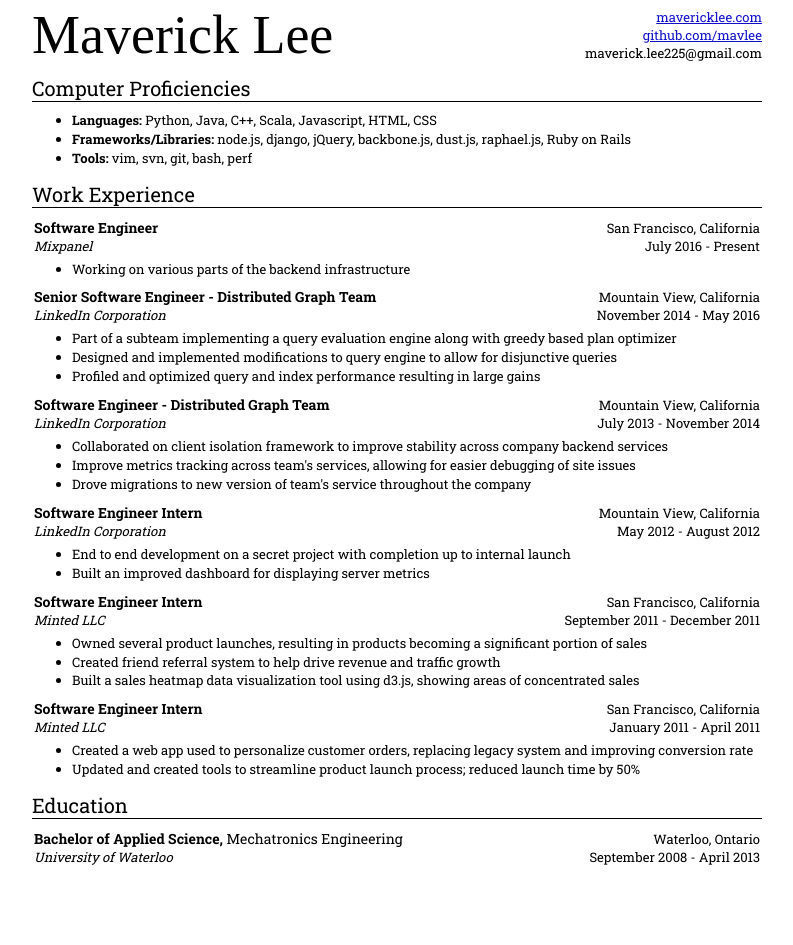
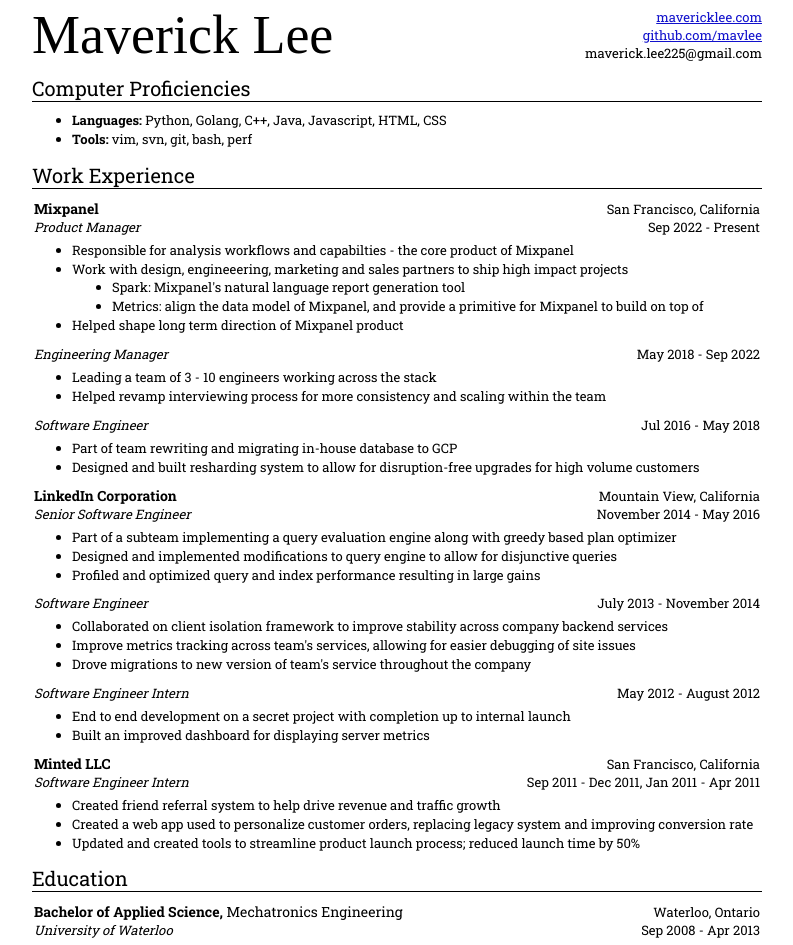
Before and after one commit to mavlee/mavlee.github.com, a Jekyll site: the page resume/index.html, which Jekyll copies as it is, in a window 1280 px wide. Shown: the whole page, without its empty margins (243-1036 px from the left). Built offline with Jekyll 4.4.1, drawn with Linux system fonts in a browser that asks for light colours; some web fonts are replaced; before the commit the page ends 900 px from its top, so only the background shows below that.

Commit message:
update resume

```diff
--- a/resume/index.html
+++ b/resume/index.html
@@ -23,35 +23,63 @@
     <div class="section">
       <h1>Computer Proficiencies</h1>
       <ul>
-        <li><b>Languages:</b> Python, Java, C++, Scala, Javascript, HTML, CSS</li>
-        <li><b>Frameworks/Libraries:</b> node.js, django, jQuery, backbone.js, dust.js, raphael.js, Ruby on Rails</li>
+        <li><b>Languages:</b> Python, Golang, C++, Java, Javascript, HTML, CSS</li>
         <li><b>Tools:</b> vim, svn, git, bash, perf</li>
       </ul>
     </div>
 
     <div class="section">
       <h1>Work Experience</h1>
-        <table>
+      <table>
         <tr>
-          <th class="left">Software Engineer</th>
+          <th class="left">Mixpanel</th>
           <td class="right">San Francisco, California</td>
         </tr>
         <tr>
-          <td class="left company">Mixpanel</td>
-          <td class="right">July 2016 - Present</td>
+          <td class="left job-title">Product Manager</td>
+          <td class="right">Sep 2022 - Present</td>
         </tr>
       </table>
       <ul>
-        <li>Working on various parts of the backend infrastructure</li>
+        <li>Responsible for analysis workflows and capabilties - the core product of Mixpanel</li>
+        <li>Work with design, engineeering, marketing and sales partners to ship high impact projects
+          <ul>
+            <li>Spark: Mixpanel's natural language report generation tool</li>
+            <li>Metrics: align the data model of Mixpanel, and provide a primitive for Mixpanel to build on top of</li>
+          </ul>
+        </li>
+        <li>Helped shape long term direction of Mixpanel product</li>
       </ul>
 
       <table>
         <tr>
-          <th class="left">Senior Software Engineer - Distributed Graph Team</th>
+          <td class="left job-title">Engineering Manager</td>
+          <td class="right">May 2018 - Sep 2022</td>
+        </tr>
+      </table>
+      <ul>
+        <li>Leading a team of 3 - 10 engineers working across the stack</li>
+        <li>Helped revamp interviewing process for more consistency and scaling within the team</li>
+      </ul>
+
+      <table>
+        <tr>
+          <td class="left job-title">Software Engineer</td>
+          <td class="right">Jul 2016 - May 2018</td>
+        </tr>
+      </table>
+      <ul>
+        <li>Part of team rewriting and migrating in-house database to GCP</li>
+        <li>Designed and built resharding system to allow for disruption-free upgrades for high volume customers</li>
+      </ul>
+
+      <table>
+        <tr>
+          <th class="left">LinkedIn Corporation</th>
           <td class="right">Mountain View, California</td>
         </tr>
         <tr>
-          <td class="left company">LinkedIn Corporation</td>
+          <td class="left job-title">Senior Software Engineer</td>
           <td class="right">November 2014 - May 2016</td>
         </tr>
       </table>
@@ -63,11 +91,7 @@
 
       <table>
         <tr>
-          <th class="left">Software Engineer - Distributed Graph Team</th>
-          <td class="right">Mountain View, California</td>
-        </tr>
-        <tr>
-          <td class="left company">LinkedIn Corporation</td>
+          <td class="left job-title">Software Engineer</td>
           <td class="right">July 2013 - November 2014</td>
         </tr>
       </table>
@@ -79,11 +103,7 @@
 
       <table>
         <tr>
-          <th class="left">Software Engineer Intern</th>
-          <td class="right">Mountain View, California</td>
-        </tr>
-        <tr>
-          <td class="left company">LinkedIn Corporation</td>
+          <td class="left job-title">Software Engineer Intern</td>
           <td class="right">May 2012 - August 2012</td>
         </tr>
       </table>
@@ -94,31 +114,16 @@
 
       <table>
         <tr>
-          <th class="left">Software Engineer Intern</th>
+          <th class="left">Minted LLC</th>
           <td class="right">San Francisco, California</td>
         </tr>
         <tr>
-          <td class="left company">Minted LLC</td>
-          <td class="right">September 2011 - December 2011</td>
+          <td class="left job-title">Software Engineer Intern</td>
+          <td class="right">Sep 2011 - Dec 2011, Jan 2011 - Apr 2011</td>
         </tr>
       </table>
       <ul>
-        <li>Owned several product launches, resulting in products becoming a significant portion of sales</li>
         <li>Created friend referral system to help drive revenue and traffic growth</li>
-        <li>Built a sales heatmap data visualization tool using d3.js, showing areas of concentrated sales</li>
-      </ul>
-
-      <table>
-        <tr>
-          <th class="left">Software Engineer Intern</th>
-          <td class="right">San Francisco, California</td>
-        </tr>
-        <tr>
-          <td class="left company">Minted LLC</td>
-          <td class="right">January 2011 - April 2011</td>
-        </tr>
-      </table>
-      <ul>
         <li>Created a web app used to personalize customer orders, replacing legacy system and improving conversion rate</li>
         <li>Updated and created tools to streamline product launch process; reduced launch time by 50%</li>
       </ul>
@@ -132,8 +137,8 @@
           <td class="right">Waterloo, Ontario</td>
         </tr>
         <tr>
-          <td class="left company">University of Waterloo</td>
-          <td class="right">September 2008 - April 2013</td>
+          <td class="left job-title">University of Waterloo</td>
+          <td class="right">Sep 2008 - Apr 2013</td>
         </tr>
       </table>
     </div>
@@ -192,6 +197,11 @@
         margin-bottom: 2px;
       }
 
+      .section li ul {
+        margin-top: 2px;
+        margin-bottom: 2px;
+      }
+
       th, td {
         padding: 0;
         line-height: 16px;
@@ -217,7 +227,7 @@
         position: absolute;
       }
 
-      .company {
+      .job-title {
         font-style: italic;
       }
     </style>
```
